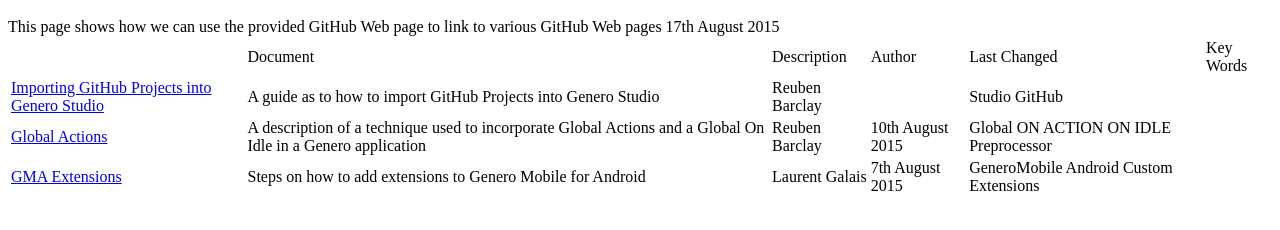
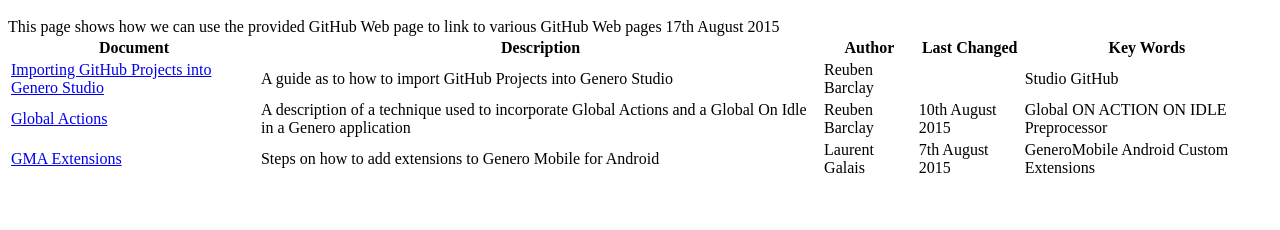
Before and after one commit to fourjs-reuben/fourjs-reuben.github.io, a plain HTML site: page index.html in a window 1280 px wide. Shown: the part 48-278 px from the top of the page. Drawn offline with Linux system fonts and the light colour scheme.

Commit message:
Corrected th syntax

```diff
--- a/index.html
+++ b/index.html
@@ -1,7 +1,7 @@
 <h1>Sample GitHub Web page</h1>
 This page shows how we can use the provided GitHub Web page to link to various GitHub Web pages
 <table>
-  <th><td>Document</td><td>Description</td><td>Author</td><td>Last Changed</td><td>Key Words</td></th>
+  <tr><th>Document</th><th>Description</th><th>Author</th><th>Last Changed</th><th>Key Words</th></tr>
   <tr><td><a href="https://github.com/fourjs-reuben/hello-world-4gl/wiki/Importing-GitHub-Projects-into-Genero-Studio">Importing GitHub Projects into Genero Studio</a></td><td>A guide as to how to import GitHub Projects into Genero Studio</td>17th August 2015<td>Reuben Barclay</td><td></td><td>Studio GitHub</td></tr>
   <tr><td><a href="https://github.com/fourjs-reuben/hello-world-4gl/wiki/Sample-Global-Actions">Global Actions</a></td><td>A description of a technique used to incorporate Global Actions and a Global On Idle in a Genero application</td><td>Reuben Barclay</td><td>10th August 2015</td><td>Global ON ACTION ON IDLE Preprocessor</td></tr>
   <tr><td><a href="https://github.com/fourjs-reuben/hello-world-4gl/wiki/Sample-GMA-Extensions">GMA Extensions</a></td><td>Steps on how to add extensions to Genero Mobile for Android</td><td>Laurent Galais</td><td>7th August 2015</td><td>GeneroMobile Android Custom Extensions</td></tr>
```
